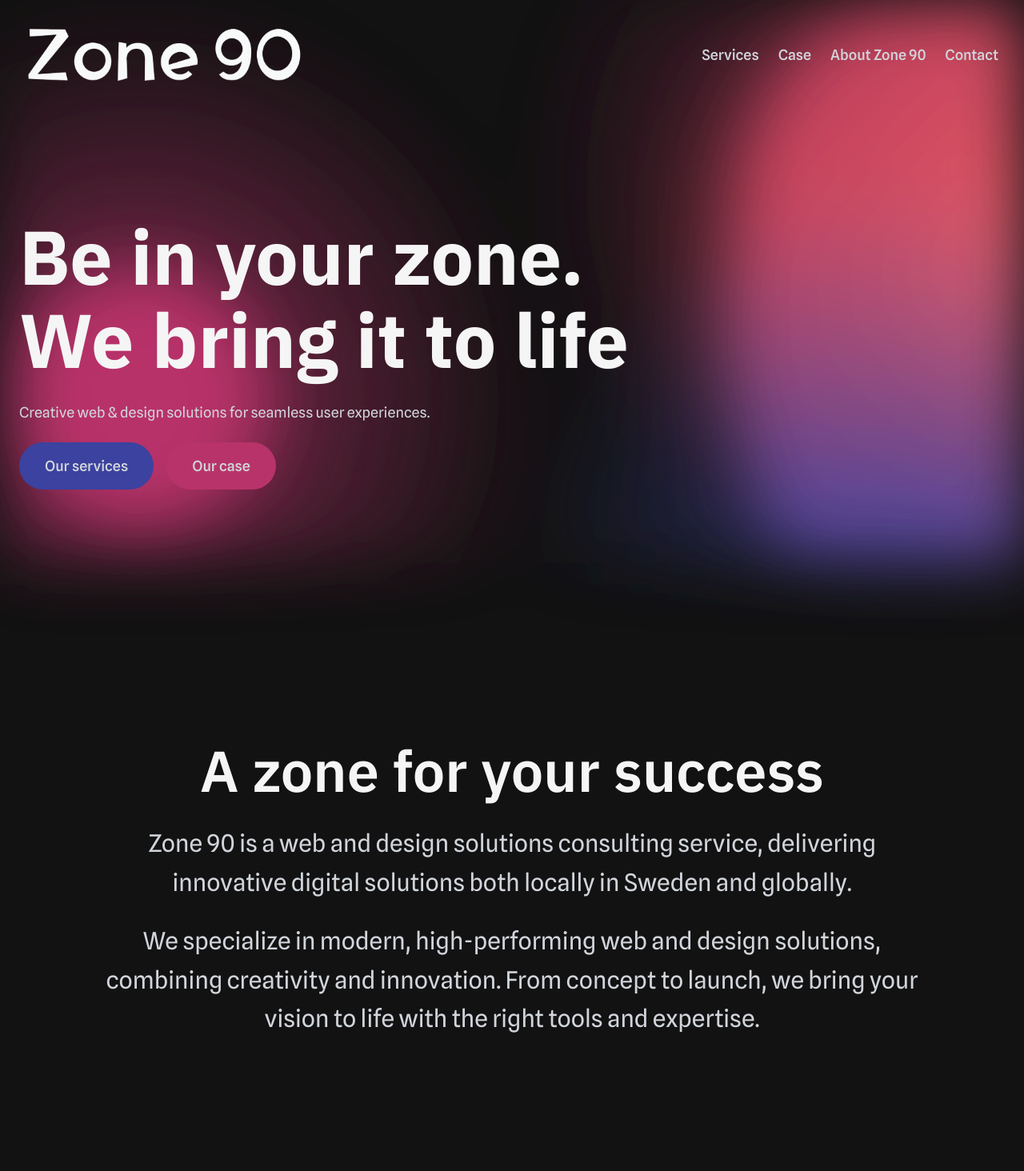
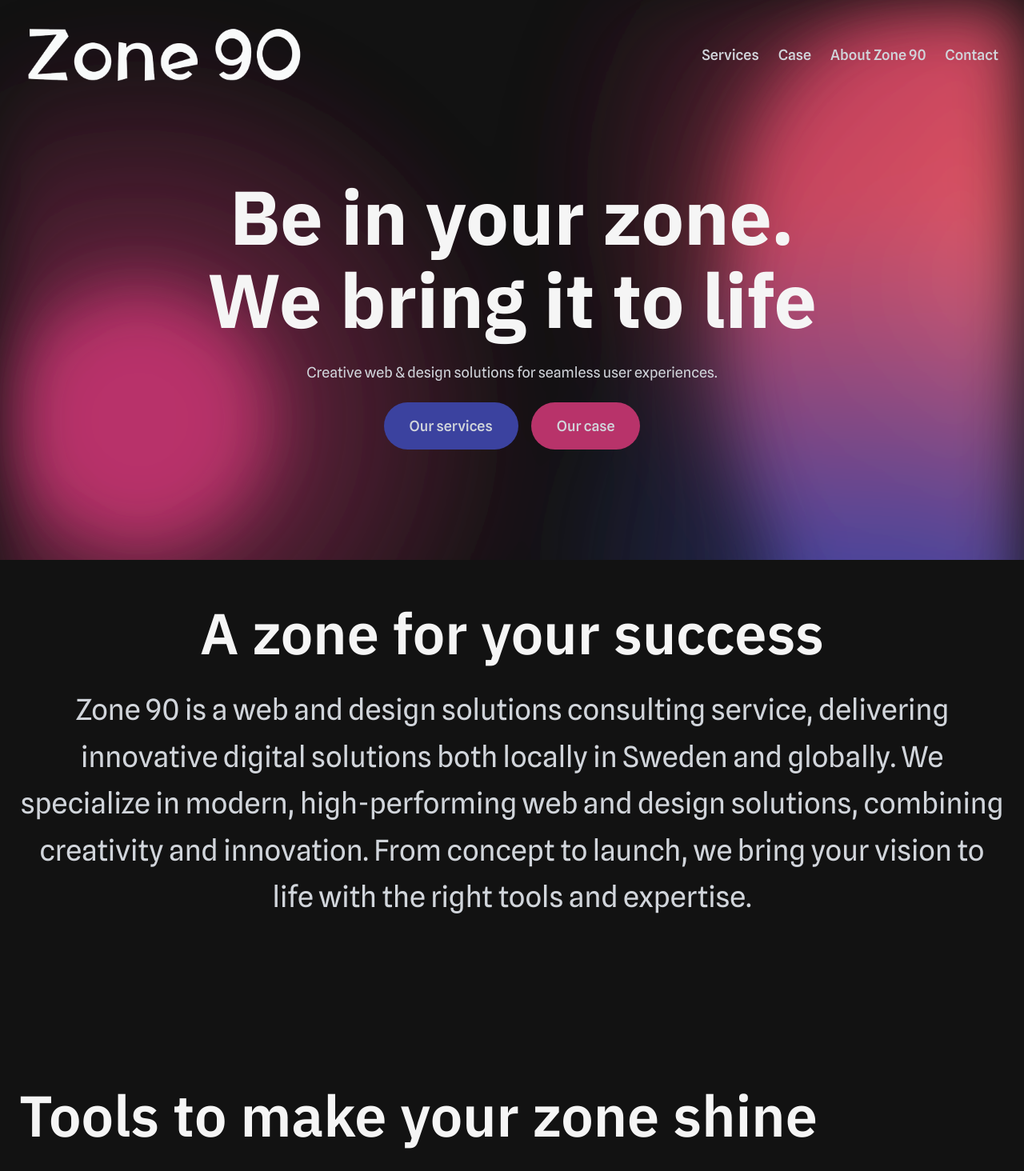
Before and after one commit to Marahkny/Marahs-portofolio, a Next.js app: page / in a window 1280 px wide. Shown: the top 1464 px of the page at 80% size. Built offline with nearby package versions, Linux system fonts and the light colour scheme.

Commit message:
uppdate the hero

```diff
--- a/src/app/Home/Hero.js
+++ b/src/app/Home/Hero.js
@@ -32,7 +32,7 @@ export default function Hero() {
       </Head>
 
       {/* Hero sektion */}
-      <header className="relative w-full h-screen flex items-center justify-start overflow-hidden px-6 ">
+      <header className="relative w-full h-[700px] flex items-center justify-center overflow-hidden px-6 ">
 
         {/* Bakgrund */}
         <div className="absolute inset-0">
@@ -40,7 +40,7 @@ export default function Hero() {
         </div>
 
         {/* Innehåll */}
-        <div className="relative z-15 text-left pt-20 max-w-8xl">
+        <div className="relative z-15 text-center pt-20 max-w-8xl">
 
           <h1 className="mb-6  text-[40px] sm:text-[40px] md:text-[60px] lg:text-[80px] xl:text-[95px] font-[800]">
             Be in your zone.<br />
@@ -52,7 +52,7 @@ export default function Hero() {
           </p>
 
           {/* Call to Action */}
-          <div className="flex flex-col md:flex-row items-center justify-start gap-4 sm:gap-4 mt-6 w-full">
+          <div className="flex flex-col md:flex-row items-center justify-center gap-4 sm:gap-4 mt-6 w-full">
           <Link
   href="/service"
   className=" w-full sm:w-auto relative inline-flex items-center justify-center bg-[#3B429F] text-[#F5F5F5] py-4 px-8 rounded-full
@@ -72,7 +72,7 @@ export default function Hero() {
     className="absolute right-3 opacity-0 translate-x-6 transition-all duration-300
                group-hover:opacity-100 group-hover:translate-x-0"
   >
-    <HiArrowSmallRight  className="text-[#F5F5F5] text-[26px] items-center" />
+    <HiArrowSmallRight  className="text-[#d1d5db] text-[26px] items-center" />
   </span>
 </Link>
   <Link
@@ -94,7 +94,7 @@ export default function Hero() {
     className="absolute right-3 opacity-0 translate-x-6 transition-all duration-300
                group-hover:opacity-100 group-hover:translate-x-0"
   >
-    <HiArrowSmallRight  className="text-[#F5F5F5] text-[26px] items-center" />
+    <HiArrowSmallRight  className="text-[#d1d5db] text-[26px] items-center" />
   </span>
 </Link>
 
--- a/src/app/Home/Secation.js
+++ b/src/app/Home/Secation.js
@@ -42,7 +42,7 @@ export default function Section() {
     className="absolute right-3 opacity-0 translate-x-6 transition-all duration-300
                group-hover:opacity-100 group-hover:translate-x-0"
   >
-    <HiArrowSmallRight  className="text-[#F5F5F5] text-[26px] items-center" />
+    <HiArrowSmallRight  className="text-[#d1d5db] text-[26px] items-center" />
   </span>
 </Link>
 
@@ -118,7 +118,7 @@ export default function Section() {
     className="absolute right-3 opacity-0 translate-x-6 transition-all duration-300
                group-hover:opacity-100 group-hover:translate-x-0"
   >
-    <HiArrowSmallRight  className="text-[#F5F5F5] text-[26px] items-center" />
+    <HiArrowSmallRight  className="text-[#d1d5db] text-[26px] items-center" />
   </span>
 </Link>
       </div>
--- a/src/app/Home/ZoneSec.js
+++ b/src/app/Home/ZoneSec.js
@@ -2,18 +2,17 @@
 export default function ZoneSec() {
     return (
 <section className=" max-w-8xl px-6 flex flex-col items-center justify-center h-full
-                    py-6 xs:py-2 lg:py-10">
+                    py-6 xs:py-2 lg:pb-10">
   {/* Heading */}
-  <div className="max-w-5xl text-center py-6 justify-center lg:py-20">
+  <div className="max-w-8xl text-center py-6 justify-center lg:pb-20">
 
-      <h2 >
+      <h2>
       A zone for your success
       </h2>
 
-    <p className="text-[18px] sm:text-[18px] text-center md:text-[24px] lg:text-[30px] pt-6 leading-relaxed">
+    <p className="text-[18px] sm:text-[18px] text-center md:text-[24px] lg:text-[36px] pt-6 leading-relaxed">
     Zone 90 is a web and design solutions consulting service, delivering innovative digital solutions both locally in Sweden and globally.
-</p>
-<p className="text-[18px] sm:text-[18px] md:text-[24px] text-center lg:text-[30px] pt-6 leading-relaxed">We specialize in modern, high-performing web and design solutions, combining creativity and innovation.
+We specialize in modern, high-performing web and design solutions, combining creativity and innovation.
 From concept to launch, we bring your vision to life with the right tools and expertise.
     </p>
   </div>
--- a/src/app/Home/bubble.css
+++ b/src/app/Home/bubble.css
@@ -60,7 +60,7 @@
 
 .gradient-bg {
   width: 100vw;
-  height: 100vh;
+  height: 120vh;
   position: relative;
   overflow: hidden;
 
@@ -83,7 +83,7 @@
   position: absolute;
   top: 0;
   left: 0;
-  max-height: 88vh;
+  max-height: 105vh;
   overflow: hidden;
 }
 
--- a/src/app/Home/zone90secation.js
+++ b/src/app/Home/zone90secation.js
@@ -30,7 +30,7 @@ export default function Zone90Section() {
     className="absolute right-3 opacity-0 translate-x-6 transition-all duration-300
                group-hover:opacity-100 group-hover:translate-x-0"
   >
-    <HiArrowSmallRight  className="text-[#F5F5F5] text-[26px] items-center" />
+    <HiArrowSmallRight  className="text-[#d1d5db] text-[26px] items-center" />
   </span>
 </Link>
       </div>
--- a/src/app/about/page.jsx
+++ b/src/app/about/page.jsx
@@ -127,7 +127,7 @@ export default function About() {
     className="absolute right-3 opacity-0 translate-x-6 transition-all duration-300
                group-hover:opacity-100 group-hover:translate-x-0"
   >
-    <HiArrowSmallRight  className="text-[#F5F5F5] text-[26px] items-center" />
+    <HiArrowSmallRight  className="text-[#d1d5db] text-[26px] items-center" />
   </span>
 </Link>
 
--- a/src/app/service/page.jsx
+++ b/src/app/service/page.jsx
@@ -61,7 +61,7 @@ export default function About() {
     className="absolute right-3 opacity-0 translate-x-6 transition-all duration-300
                group-hover:opacity-100 group-hover:translate-x-0"
   >
-    <HiArrowSmallRight  className="text-[#F5F5F5] text-[26px] items-center" />
+    <HiArrowSmallRight  className="text-[#d1d5db] text-[26px] items-center" />
   </span>
 </Link>
             </div>
```
